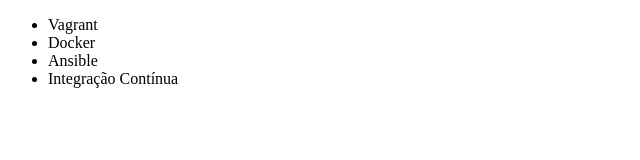
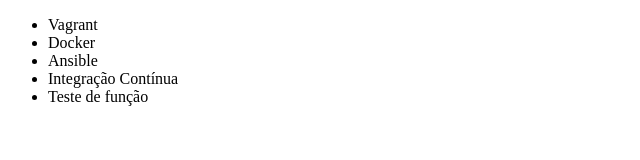
Before and after one commit to Lucas-Barbosa-S/git-alura, a plain HTML site: page index.html in a window 1280 px wide. Shown: the whole page, without its empty margins (0-640 px from the left). Drawn offline with Linux system fonts and the light colour scheme.

Commit message:
adicional de nova de linha para teste no git

```diff
--- a/index.html
+++ b/index.html
@@ -10,6 +10,7 @@
         <li>Docker</li>
         <li>Ansible</li>
         <li>Integração Contínua</li>
+        <li>Teste de função</li>
     </ul>
 </body>
 </html>
```
